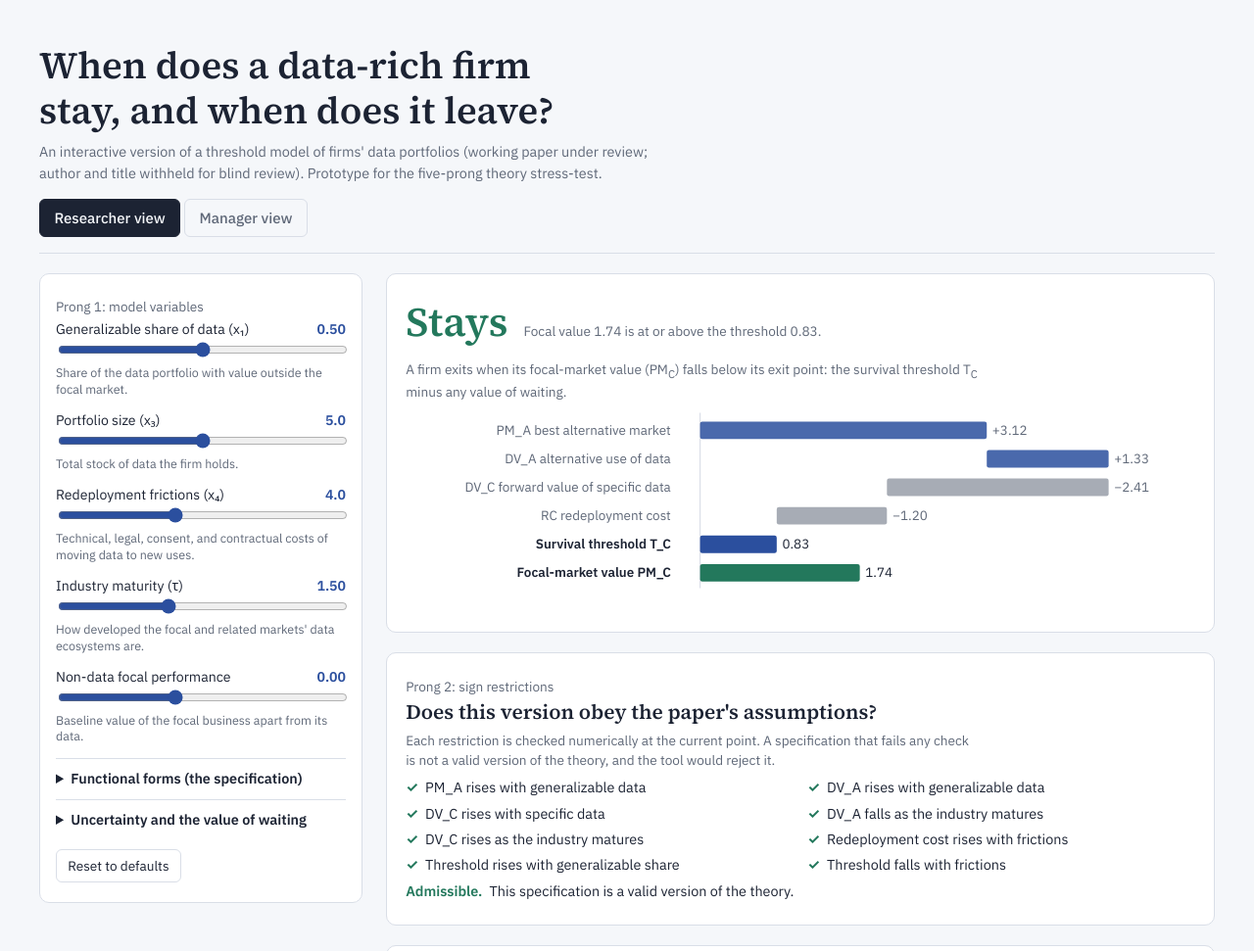
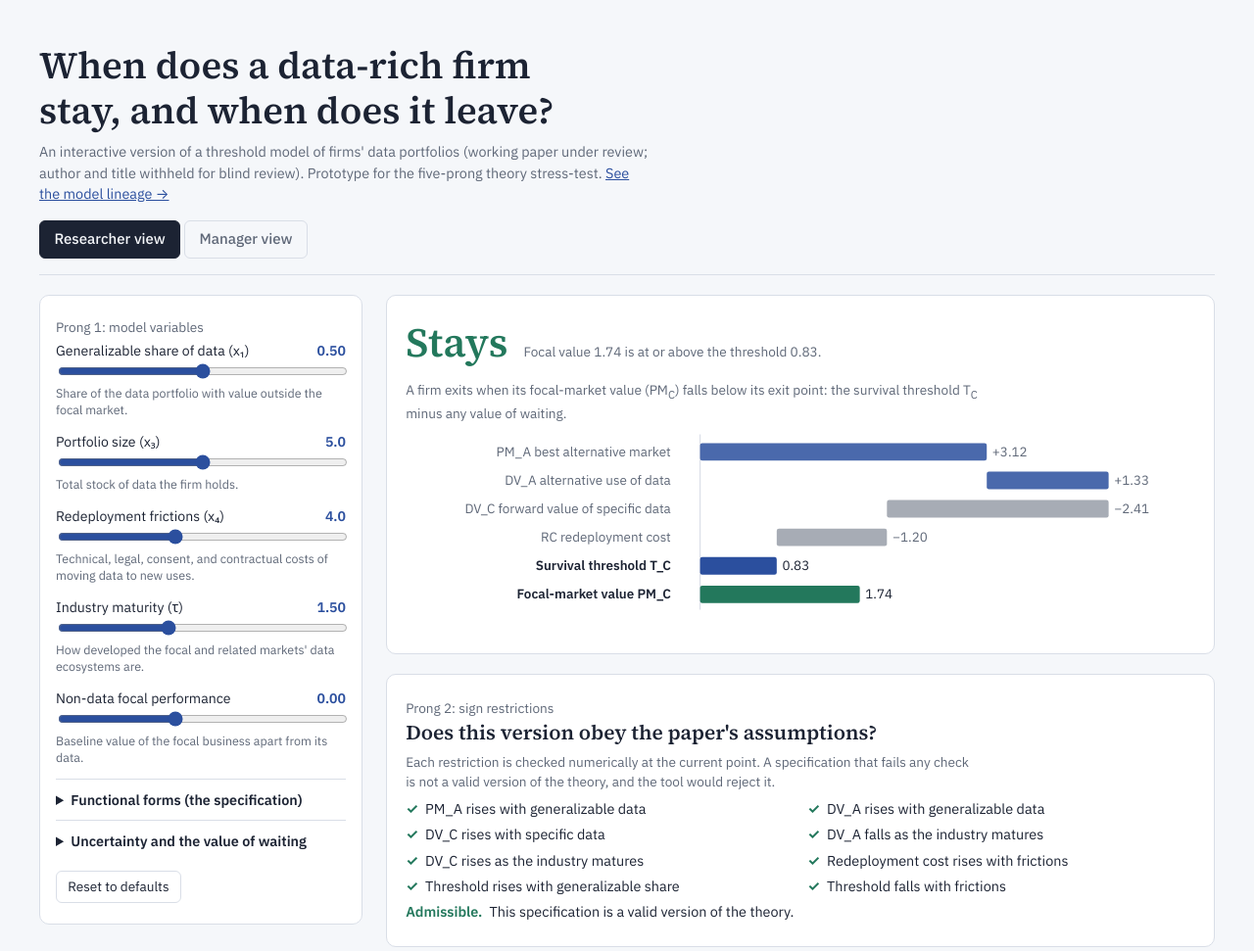
Before and after one commit to piracyprof/theorysimulator, a plain HTML site: page index.html in a window 1280 px wide. Shown: the top 971 px of the page at 98% size. Drawn offline with Linux system fonts and the light colour scheme.

Commit message:
Add files via upload

```diff
--- a/index.html
+++ b/index.html
@@ -93,7 +93,7 @@ footer{color:var(--muted);font-size:.85rem;border-top:1px solid var(--rule);padd
 <div class="wrap">
 <header class="top">
   <h1>When does a data-rich firm stay, and when does it leave?</h1>
-  <p class="byline">An interactive version of a threshold model of firms' data portfolios (working paper under review; author and title withheld for blind review). Prototype for the five-prong theory stress-test.</p>
+  <p class="byline">An interactive version of a threshold model of firms' data portfolios (working paper under review; author and title withheld for blind review). Prototype for the five-prong theory stress-test. <a href="lineage.html" style="color:var(--thresh)">See the model lineage →</a></p>
   <div class="tabs" role="tablist">
     <button role="tab" id="tab-r" aria-selected="true" aria-controls="view-r">Researcher view</button>
     <button role="tab" id="tab-m" aria-selected="false" aria-controls="view-m">Manager view</button>
```
